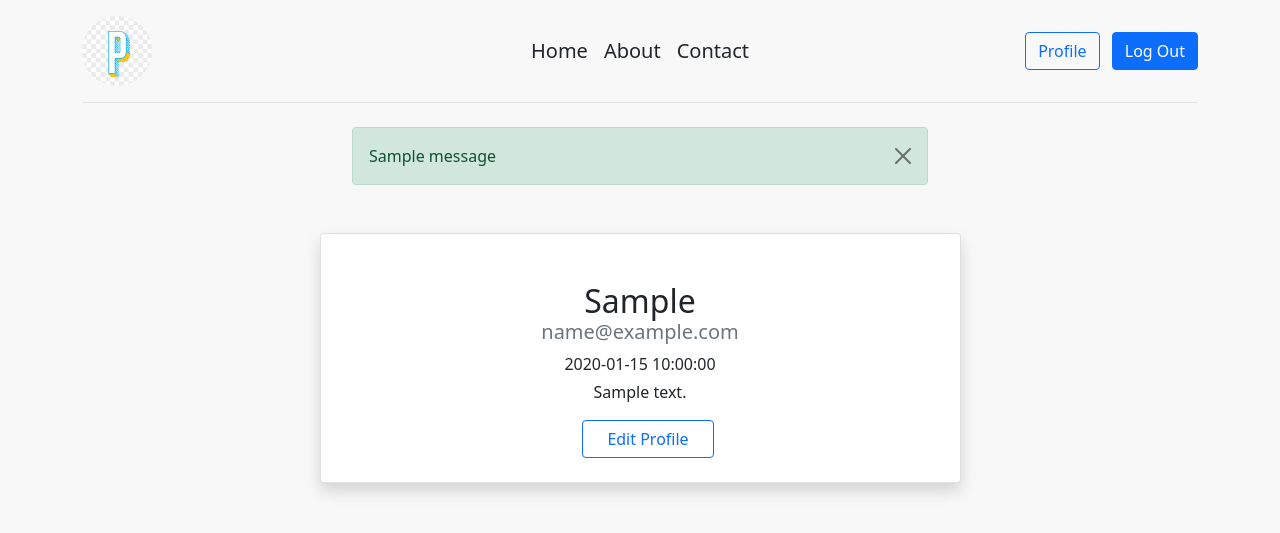
After one commit to Hussein-omar-osman/pitches-postgress, a Flask app: page /account in a window 1280 px wide. The commit adds this page. Shown: the top 533 px of the page. Run offline with Flask 2, Linux system fonts and the light colour scheme; a user stored in the database is signed in; tables that the repository leaves empty hold one stand-in row (values such as "Sample post"); one stand-in notice (Sample message) is shown; some libraries are stand-ins or nearby versions.

Commit message:
adding profile section to display users info

```diff
--- a/pitches/__init__.py
+++ b/pitches/__init__.py
@@ -12,4 +12,6 @@ app.config['SQLALCHEMY_DATABASE_URI'] = 'postgresql://postgres:mwas6190@localhos
 db = SQLAlchemy(app)
 bc = Bcrypt(app)
 lm = LoginManager(app)
+lm.login_view = 'login'
+lm.login_message_category = 'danger'
 from pitches import views
--- a/pitches/models.py
+++ b/pitches/models.py
@@ -1,3 +1,5 @@
+from email.policy import default
+from pydoc import describe
 from pitches import db, lm
 from datetime import datetime
 from flask_login import UserMixin
@@ -11,6 +13,8 @@ class User(db.Model, UserMixin):
     username = db.Column(db.String(20), unique=True, nullable=False)
     email = db.Column(db.String(120), unique=True, nullable=False)
     password = db.Column(db.String(60), nullable=False)
+    date_joined = db.Column(db.DateTime, nullable=False, default=datetime.utcnow)
+    description = db.Column(db.Text, nullable=False, default='None')
     posts = db.relationship('Post', backref='author', lazy=True)
 
     def __repr__(self):
--- /dev/null
+++ b/pitches/templates/account.html
@@ -0,0 +1,104 @@
+{% extends "base_layout.html" %} {% block content %}
+<div class="container mt-5">
+  <div class="row d-flex justify-content-center">
+    <div class="col-md-7">
+      <div class="card p-3 py-4 shadow p-4 mb-5 bg-body rounded">
+        <div class="text-center mt-3">
+          <h2 class="mt-2 mb-0">{{current_user.username | capitalize}}</h2>
+          <h5 class="text-muted">{{current_user.email}}</h5>
+          <span>{{current_user.date_joined}}</span>
+          <div class="px-4 mt-1">
+            <p class="fonts">{{current_user.description}}</p>
+          </div>
+          <div class="buttons">
+            <button class="btn btn-outline-primary px-4 ms-3">
+              Edit Profile
+            </button>
+          </div>
+        </div>
+      </div>
+    </div>
+  </div>
+</div>
+<!-- <style>
+  body {
+    background: #eee;
+  }
+
+  .card {
+    border: none;
+
+    position: relative;
+    overflow: hidden;
+    border-radius: 8px;
+    cursor: pointer;
+  }
+
+  .card:before {
+    content: '';
+    position: absolute;
+    left: 0;
+    top: 0;
+    width: 4px;
+    height: 100%;
+    background-color: #e1bee7;
+    transform: scaleY(1);
+    transition: all 0.5s;
+    transform-origin: bottom;
+  }
+
+  .card:after {
+    content: '';
+    position: absolute;
+    left: 0;
+    top: 0;
+    width: 4px;
+    height: 100%;
+    background-color: #8e24aa;
+    transform: scaleY(0);
+    transition: all 0.5s;
+    transform-origin: bottom;
+  }
+
+  .card:hover::after {
+    transform: scaleY(1);
+  }
+
+  .fonts {
+    font-size: 11px;
+  }
+
+  .social-list {
+    display: flex;
+    list-style: none;
+    justify-content: center;
+    padding: 0;
+  }
+
+  .social-list li {
+    padding: 10px;
+    color: #8e24aa;
+    font-size: 19px;
+  }
+
+  .buttons button:nth-child(1) {
+    border: 1px solid #8e24aa !important;
+    color: #8e24aa;
+    height: 40px;
+  }
+
+  .buttons button:nth-child(1):hover {
+    border: 1px solid #8e24aa !important;
+    color: #fff;
+    height: 40px;
+    background-color: #8e24aa;
+  }
+
+  .buttons button:nth-child(2) {
+    border: 1px solid #8e24aa !important;
+    background-color: #8e24aa;
+    color: #fff;
+    height: 40px;
+  }
+</style> -->
+{% endblock content %}
--- a/pitches/templates/base_layout.html
+++ b/pitches/templates/base_layout.html
@@ -30,8 +30,14 @@
       <div class="col-md-3 text-end">
         <!-- <button type="button" class="btn btn-outline-primary me-2"><a href="">Login</a></button>
         <button type="button" class="btn btn-primary">Sign-up</button> -->
+        {% if current_user.is_authenticated %}
+        <a href="{{url_for('account')}}" class="btn btn-outline-primary me-2">Profile</a>
+        <a href="{{url_for('logout')}}" class="btn btn-primary ">Log Out</a>
+        {% else %}
         <a href="{{url_for('login')}}" class="btn btn-outline-primary me-2">Login</a>
         <a href="{{url_for('register')}}" class="btn btn-primary ">Sign-up</a>
+        {% endif %}
+
       </div>
     </header>
   </div>
@@ -39,8 +45,9 @@
       {% with messages = get_flashed_messages(with_categories=true) %}
             {% if messages %}
               {% for category, message in messages %}
-                <div class="alert alert-{{ category }} fade show">
+                <div class="alert alert-{{ category }} alert-dismissible fade show">
                   {{ message }}
+                  <button type="button" class="btn-close" data-bs-dismiss="alert" aria-label="Close"></button>
                 </div>
               {% endfor %}
             {% endif %}
--- a/pitches/views.py
+++ b/pitches/views.py
@@ -4,7 +4,7 @@ from pitches import app, db, bc
 # from pitches import forms
 from pitches.forms import LoginForm, RegistrationForm
 from pitches.models import User, Post, Comments
-from flask_login import login_user, current_user
+from flask_login import login_user, current_user, logout_user, login_required
 
 @app.route('/')
 def home():
@@ -25,8 +25,9 @@ def register():
     user = User(username=form.username.data, email=form.email.data, password=hashed_pass)
     db.session.add(user)
     db.session.commit()
-    flash(f'Account has neen created for {form.username.data}. Now you can login', 'primary')
-    return redirect(url_for('login'))
+    flash(f'Account has neen created for {form.username.data}', 'primary')
+    login_user(user)
+    return redirect(url_for('home'))
   return render_template('register.html', title='Register', form=form)
 
 @app.route("/login", methods=['GET', 'POST'])
@@ -45,3 +46,16 @@ def login():
   else:
       flash('Login Unsuccessful. Please check email and password', 'danger')
  return render_template('login.html', title='Login', form=form)
+
+
+@app.route("/logout")
+def logout():
+    logout_user()
+    flash('You have successfully logged out', 'primary')
+    return redirect(url_for('home'))
+
+
+@app.route("/account")
+@login_required
+def account():
+  return render_template('account.html', title='Account')
```
Also changed, not shown: pitches/templates/update_profile.html (added).
